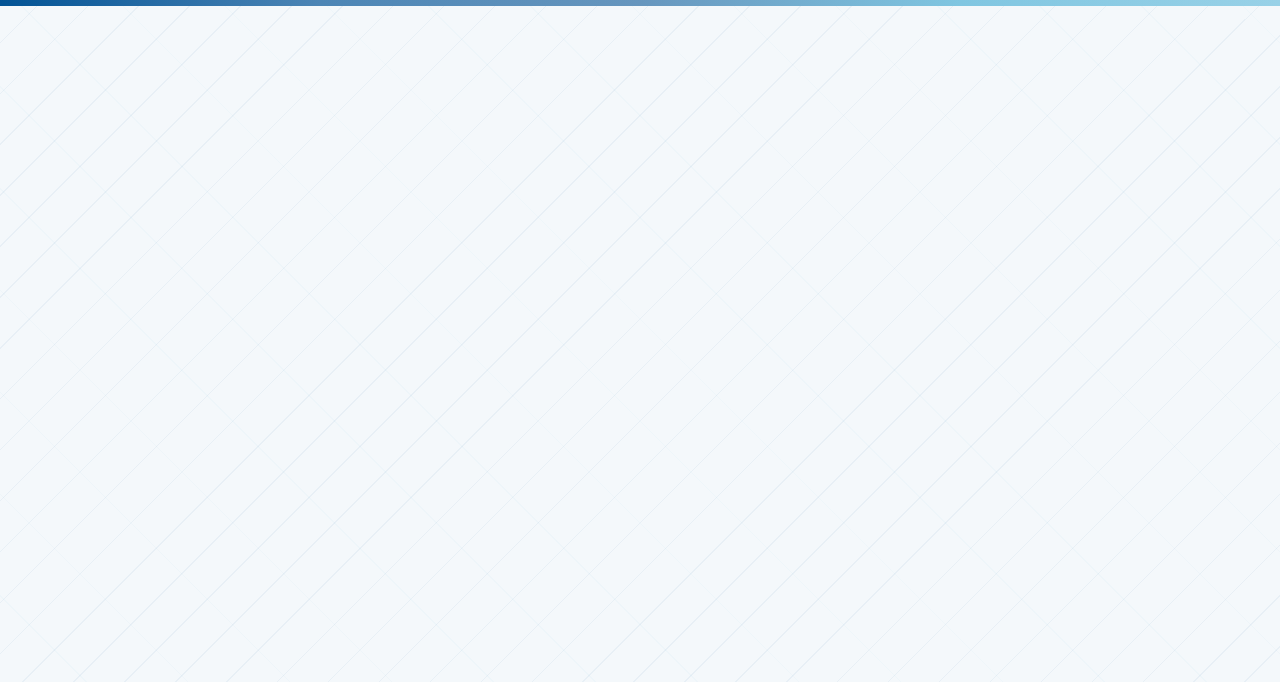
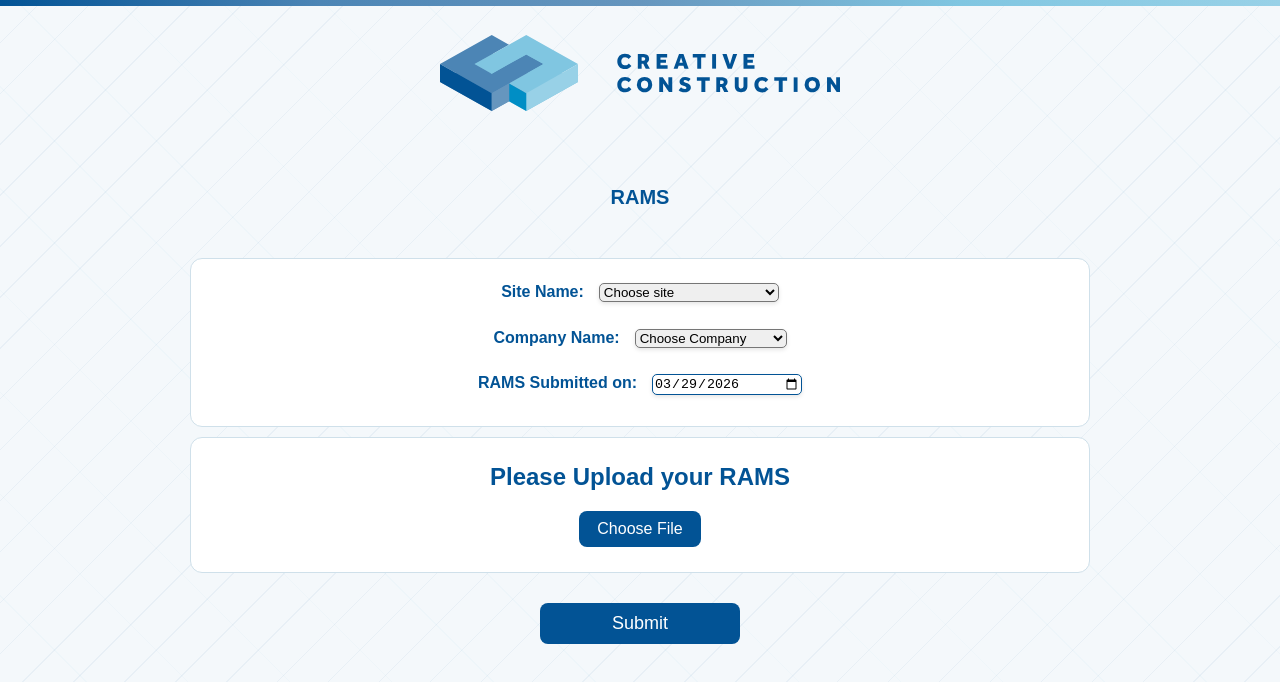
Before and after one commit to mark-popov/CreativeConstruction-2.0, a React (Vite) app: page /rams in a window 1280 px wide. Before the commit this address had no page. Shown: the top 682 px of the page. Built offline with nearby package versions, Linux system fonts and the light colour scheme; no server answers.

Commit message:
Added Rams.jsx and implement RAMS upload with Supabase (storage + DB)

```diff
--- a/package.json
+++ b/package.json
@@ -10,6 +10,7 @@
     "preview": "vite preview"
   },
   "dependencies": {
+    "@supabase/supabase-js": "^2.103.3",
     "react": "^19.2.4",
     "react-dom": "^19.2.4",
     "react-router-dom": "^7.13.2"
--- a/src/App.jsx
+++ b/src/App.jsx
@@ -3,12 +3,15 @@
 import Homepage from './Homepage';
 import Induction from './Induction';
 import SignInOut from './SignInOut';
+import Rams from './Rams';
 import { useState, useEffect } from 'react';
+import { supabase } from './supabaseClient';
 
 function App() {
 
 const [inductions, setInductions] = useState([]);
 const [signInOuts, setSignInOuts] = useState([]);
+const [rams, setRams] = useState([]);
 
 useEffect(() => {
   const saved = localStorage.getItem("inductions");
@@ -24,6 +27,14 @@
   }
 }, []);
 
+useEffect(() => {
+  const saved = localStorage.getItem("rams");
+  if (saved) {
+    setRams(JSON.parse(saved));
+  }
+}, []);
+
+
   return (
     <Router>
         <Routes>
@@ -31,11 +42,13 @@
 
 
           <Route path="/management" element={
-            <Management inductions={inductions} signInOuts={signInOuts} />} />
+            <Management inductions={inductions} signInOuts={signInOuts} rams={rams}
+            />} />
 
 
           <Route path="/induction" element={
-            <Induction setInductions={setInductions}/>} />
+            <Induction setInductions={setInductions}
+            />} />
 
 
           <Route path="/signinout" element={
@@ -43,7 +56,11 @@
                setSignInOuts={setSignInOuts}
                signInOuts={signInOuts}
                />}
-              />
+          />
+
+          <Route path="/rams" element={
+            <Rams rams={rams} setRams={setRams}/>}
+          />
         </Routes>
     </Router>
   );
--- a/src/Homepage.jsx
+++ b/src/Homepage.jsx
@@ -44,7 +44,7 @@
       <div className="nav">
         <Link to="/signinout">Sign In / Out</Link>
         <Link to="/induction">Induction</Link>
-        <a href="#">RAMS</a>
+        <Link to="/rams">RAMS</Link>
         <button href="#" onClick={handleManagementClick}>
           Management Dashboard
         </button>
--- a/src/Management.jsx
+++ b/src/Management.jsx
@@ -3,10 +3,11 @@
 import { useState } from "react";
 import SignInOutTable from './SignInOutTable';
 import InductionTable from './InductionTable';
+import RamsTable from './RamsTable';
 import { Link } from "react-router-dom";
 
 
-function Management({inductions, signInOuts}) {
+function Management({inductions, signInOuts, rams}) {
 
 const [selectedView, setSelectedView] = useState("sign-in-out");
 
@@ -98,6 +99,7 @@
           <div className="data-table">
   {selectedView === "sign-in-out" && <SignInOutTable data={signInOuts} />}
   {selectedView === "inductions" && <InductionTable data={inductions} />}
+  {selectedView === "rams" && <RamsTable data={rams} />}
 </div>
 
     </>
--- /dev/null
+++ b/src/Rams.css
@@ -0,0 +1,35 @@
+.submit-button {
+    font-size: 18px;
+    width: 200px;
+    display: flex;
+    justify-content: center;
+    margin: 10px auto 10px auto;
+    padding: 10px 18px;
+    border-radius: 8px;
+    border: none;
+    color: #ffffff;
+    background-color: #025395;
+}
+.submit-button:hover {
+    transform: scale(1.1);
+    transition: transform 0.2s ease;
+    cursor: pointer;
+}
+
+.rams-upload input {
+    display: none;
+}
+.custom-file-upload {
+    display: inline-block;
+    padding: 5px 18px;
+    cursor: pointer;
+    border-radius: 8px;
+    background-color: #025395;
+    color: #ffffff;
+    font-size: 16px;
+    margin: 15px;
+}
+.custom-file-upload:hover {
+    transform: scale(1.1);
+    transition: transform 0.2s ease;
+}
--- /dev/null
+++ b/src/Rams.jsx
@@ -0,0 +1,167 @@
+import logo from "./assets/images/logo.svg";
+import { Link } from "react-router-dom";
+import "./Rams.css";
+import { useState } from "react";
+import { supabase } from "./supabaseClient";
+
+function Rams ({setRams}) {
+
+    const [submitted, setSubmitted] = useState(false);
+
+    const today = new Date().toISOString().split("T")[0];
+
+    const [formData, setFormData] = useState({
+        site: "",
+        company: "",
+        date: today,
+        ramsFile: null
+    });
+
+    const handleSubmit = async (e) => {
+        e.preventDefault();
+        console.log("submit started");
+
+        const file = formData.ramsFile;
+        console.log("file:", file);
+        if (!file) return;
+
+        const filePath = `${Date.now()}-${file.name}`;
+        console.log("filePath:", filePath);
+
+        const { error: uploadError } = await supabase
+            .storage
+            .from("rams-files")
+            .upload(filePath, file);
+
+            console.log("uploadError:", uploadError);
+
+            if (uploadError) {
+                console.error("Error uploading file:", uploadError);
+                return;
+            }
+
+
+            const { data: publicUrlData } = supabase
+            .storage
+            .from("rams-files")
+            .getPublicUrl(filePath);
+
+            const fileUrl = publicUrlData.publicUrl;
+
+            const { error: insertError } = await supabase
+            .from("rams")
+            .insert([
+                {
+                site: formData.site,
+                company: formData.company,
+                date: formData.date,
+                file_name: file.name,
+                file_url: fileUrl
+                }
+            ]);
+
+            console.log("insertError:", insertError);
+
+            if (insertError) {
+                console.error("Error inserting data:", insertError);
+                return;
+            }
+
+
+  setRams(prev => {
+  const newItem = {
+    site: formData.site,
+    company: formData.company,
+    date: formData.date,
+    file_name: file.name,
+    file_url: fileUrl
+  };
+
+  const updated = [newItem, ...prev];
+  localStorage.setItem("rams", JSON.stringify(updated));
+  return updated;
+});
+        setSubmitted(true);
+
+        setTimeout(() => {
+          setSubmitted(false);
+        }, 2000);
+
+        setFormData({
+            site: "",
+            company: "",
+            date: today,
+            ramsFile: null
+        });
+
+
+    }
+    return (
+        <>
+<div className="rams-page">
+            <div className="header">
+                <Link to="/">
+                <img src={logo} alt="Creative Construction Logo" />
+                </Link>
+                    <h1>RAMS</h1>
+            </div>
+
+    <form onSubmit={handleSubmit}>
+        <div className="site-info">
+
+            <div className="form-group">
+                <label htmlFor="site-name">Site Name:</label>
+                <select name="site-name" id="site-name" value={formData.site} onChange={(e) => setFormData({...formData, site: e.target.value})} required>
+                    <option value="">Choose site</option>
+                    <option value="Brassmill Lane, Bath">Brassmill Lane, Bath</option>
+                    <option value="WGH, Weston-super-Mare">WGH, Weston-super-Mare</option>
+                    <option value="Groundswell, Swindon">Groundswell, Swindon</option>
+                    <option value="Queens Square, Bristol">Queens Square, Bristol</option>
+                    <option value="Temple Point, Bristol">Temple Point, Bristol</option>
+                    <option value="Poplar Way, Avonmouth">Poplar Way, Avonmouth</option>
+                </select>
+            </div>
+
+            <div className="form-group">
+                <label htmlFor="company-name">Company Name:</label>
+                <select name="company-name" id="company-name" value={formData.company} onChange={(e) => setFormData({...formData, company: e.target.value})} required>
+                    <option value="">Choose Company</option>
+                    <option value="EPS">EPS</option>
+                    <option value="Distinction Decorating">Distinction Decorating</option>
+                    <option value="Easy Access">Easy Access</option>
+                    <option value="Concept">Concept</option>
+                    <option value="PLP Electrical">PLP Electrical</option>
+                    <option value="ADAMS Roofing">ADAMS Roofing</option>
+                </select>
+            </div>
+
+            <div className="form-group">
+                <label htmlFor="induction-date">RAMS Submitted on:</label>
+                <input type="date" name="induction-date" id="induction-date" value={formData.date} onChange={(e) => setFormData({...formData, date: e.target.value})} required/>
+            </div>
+
+        </div>
+
+        <div className="site-info">
+            <h2>Please Upload your RAMS</h2>
+                <div className="rams-upload">
+                    <label htmlFor="rams-upload" className="custom-file-upload">
+                        Choose File
+                    </label>
+                    <input type="file" id="rams-upload" name="rams-upload" accept=".pdf,.doc,.docx" onChange={(e) => setFormData({...formData, ramsFile: e.target.files[0]})} required/>
+                </div>
+        </div>
+
+        <div className="submit-container">
+            <button type="submit" className="submit-button">{submitted ? "Sent ✅" : "Submit"}</button>
+        </div>
+
+    </form>
+
+</div>
+
+        </>
+    );
+}
+
+export default Rams;
--- /dev/null
+++ b/src/RamsTable.jsx
@@ -0,0 +1,35 @@
+import "./Tables.css";
+
+function RamsTable({ data }) {
+    return (
+    <>
+    <h1>RAMS</h1>
+    <div className="table-container">
+    <table className="custom-table">
+      <thead>
+        <tr>
+          <th>Date Submitted</th>
+          <th>Site</th>
+          <th>Company</th>
+          <th>File Name</th>
+        </tr>
+      </thead>
+      <tbody>
+  {Array.isArray(data) && data.map((record, index) => (
+    <tr key={index}>
+      <td>{record.date}</td>
+      <td>{record.site}</td>
+      <td>{record.company}</td>
+      <td>  <a href={record.file_url} target="_blank" rel="noreferrer">
+    {record.file_name}
+  </a></td>
+    </tr>
+  ))}
+      </tbody>
+    </table>
+    </div>
+    </>
+  );
+}
+
+export default RamsTable;
--- a/src/SignInOut.jsx
+++ b/src/SignInOut.jsx
@@ -11,8 +11,8 @@
     const [submitted, setSubmitted] = useState(false);
 
     const now = new Date().toLocaleTimeString("en-GB", {
-  hour: "2-digit",
-  minute: "2-digit",
+            hour: "2-digit",
+            minute: "2-digit",
 });
 
     const today = new Date().toISOString().split("T")[0];
--- /dev/null
+++ b/src/supabaseClient.js
@@ -0,0 +1,6 @@
+import { createClient } from '@supabase/supabase-js';
+
+export const supabase = createClient(
+  import.meta.env.VITE_SUPABASE_URL,
+  import.meta.env.VITE_SUPABASE_PUBLISHABLE_KEY
+);
```
Also changed, not shown: src/Induction.jsx (+4 -4 lines), 1 other file (tests, documents, lock files or other folders).
